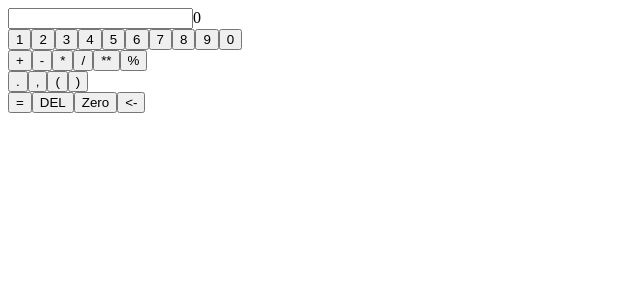
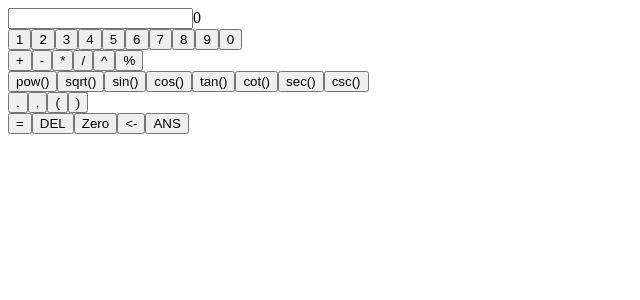
Before and after one commit to Rcontre360/react_calculator, a React (Create React App) app: page / in a window 1280 px wide. Shown: the top 300 px of the page, without its empty margins (0-640 px from the left). Built offline with nearby package versions, Linux system fonts and the light colour scheme.

Commit message:
added functionality

```diff
--- a/src/App.js
+++ b/src/App.js
@@ -1,8 +1,9 @@
 import React from "react";
+import propTypes from "prop-types";
+
 import {CalculatorInput} from "./components/input";
 import {CalculatorBody} from "./components/body";
 import CalculatorContext from "./calculator/context";
-import propTypes from "prop-types";
 
 class App extends React.Component{
 
@@ -10,10 +11,12 @@ class App extends React.Component{
 		super(props);
 		this.state = {
 			result:"0",
-			calculatorString:""
+			calculatorString:"",
+			prevResult:"0"
 		}
 		this.setResult = this.setResult.bind(this);
 		this.setCalculatorString = this.setCalculatorString.bind(this);
+		this.setPrevResult = this.setPrevResult.bind(this);
 	}
 
 	setResult(result){
@@ -24,13 +27,24 @@ class App extends React.Component{
 		this.setState({calculatorString});
 	}
 
+	setPrevResult(prevResult){
+		this.setState({prevResult});
+	}
+
 	render(){
 	return(
 		<div className="container">
-			<CalculatorInput setCalculatorString={this.setCalculatorString}{...this.state}/>
+			<CalculatorInput
+				setCalculatorString={this.setCalculatorString}
+				result={this.state.result}
+				{...this.state}
+			/>
 			<CalculatorContext.Provider value={{
 				calculatorString:this.state.calculatorString,
-				setCalculatorString:this.setCalculatorString
+				setCalculatorString:this.setCalculatorString,
+				setResult:this.setResult,
+				prevResult:this.state.prevResult,
+				setPrevResult:this.setPrevResult
 			}}>
 				<CalculatorBody />
 			</CalculatorContext.Provider>
--- a/src/calculator/calcButtons.js
+++ b/src/calculator/calcButtons.js
@@ -17,13 +17,13 @@ export const operators = [
 	{str:"-",id:"substract"},
 	{str:"*",id:"multiply"},
 	{str:"/",id:"divide"},
-	{str:"**"},
+	{str:"^"},
 	{str:"%"},
 ]
 
 export const functions = [
 	{str:"pow()"},
-	{str:"sqr()"},
+	{str:"sqrt()"},
 	{str:"sin()"},
 	{str:"cos()"},
 	{str:"tan()"},
@@ -43,5 +43,6 @@ export const standar = [
 	{str:"=",id:"equals",action:"SHOW_RESULT"},
 	{str:"DEL",id:"clear",action:"DELETE_FORMULA"},
 	{str:"Zero",action:"DELETE_ALL"},
-	{str:"<-",action:"DELETE_ONE"}
+	{str:"<-",action:"DELETE_ONE"},
+	{str:"ANS",action:"PREV_RESULT"}
 ]
--- /dev/null
+++ b/src/calculator/functions.js
@@ -0,0 +1,29 @@
+import {operators,symbols} from "./calcButtons";
+
+const withoutRepeatedSymbols = (symbols,str,not=[])=>{
+	let res="",count=0;
+
+	for (let i=str.length-1;i>=0;i--){
+		let add = str[i];
+
+		let found = symbols.find(op=>op.str===add);
+		let except = not.find(op=>op.str===add);
+
+		if (found){
+			if (count>0)
+				add="";
+			if (!except)
+				count++;
+		} else {
+			count=0;
+		}
+		res = add+res;
+	}
+	return res;
+}
+
+export const parseCalculationString = (str)=>{
+	let res = "";
+	res = withoutRepeatedSymbols(operators,str,[{str:"-"}]);
+	return withoutRepeatedSymbols(symbols,res,[{str:"("},{str:")"}]);
+}
--- a/src/components/body.js
+++ b/src/components/body.js
@@ -1,8 +1,11 @@
 import React from "react";
 import PropTypes from "prop-types";
+import {evaluate} from "mathjs";
+
 import {CalculusButton,ActionButton} from "./buttons";
-import {numbers,operators,standar,symbols} from "../calculator/calcButtons";
+import {numbers,operators,standar,symbols,functions} from "../calculator/calcButtons";
 import CalculatorContext from "../calculator/context";
+import {parseCalculationString} from "../calculator/functions";
 
 export const CalculatorBody = (props)=>{
 
@@ -10,35 +13,74 @@ export const CalculatorBody = (props)=>{
 	<div className="buttons_container" data-test="calculator_body">
 		<FieldWrapper buttons={numbers} Type={CalculusButton}/>
 		<FieldWrapper buttons={operators} Type={CalculusButton}/>
+		<FieldWrapper buttons={functions} Type={CalculusButton}/>
 		<FieldWrapper buttons={symbols} Type={CalculusButton}/>
 		<FieldWrapper buttons={standar} Type={ActionButton}/>
 	</div>
 	);
 }
 
+const evaluateString = (str)=>{
+	let res;
+	try {
+		res = evaluate(str);
+	} catch(err){
+		res = false;
+	}
+	return res;
+}
+
 export const FieldWrapper = (props)=>{
 	const {buttons,Type} = props;
-	const {setCalculatorString,calculatorString} = React.useContext(CalculatorContext);
+	const {
+		setCalculatorString,
+		calculatorString,
+		setResult,
+		prevResult,
+		setPrevResult
+	} = React.useContext(CalculatorContext);
 
 	const setUserAction = (btn)=>{
 		const {action} = btn;
-		console.log(btn)
+		let string = calculatorString;
+		let resString=false;
+
 		switch (action) {
 			case "APPEND":
-				setCalculatorString(calculatorString+btn.str);
+				string = string+btn.str;
 				break;
 			case "SHOW_RESULT":
+				resString = evaluateString(calculatorString);
+				if (resString===false)
+					resString = "INVALID SYNTAX";
+				else{
+					string=String(resString);
+					setPrevResult(resString)
+				}
+				break;
+			case "PREV_RESULT":
+				string = string+prevResult
+				break;
+			case "DELETE_ALL":
+				resString = "0";
+				string="";
 				break;
 			case "DELETE_FORMULA":
-				break;
-			case "DELETE_ALL":
+				string = "";
 				break;
 			case "DELETE_ONE":
+				const end = calculatorString.length-1;
+				string = calculatorString.substring(0,end);
 				break;
 			default:
+				console.log("switch default. Check error",btn);
 				break;
 		}
 
+		string = parseCalculationString(string);
+		setCalculatorString(string);
+		if (resString!==false)
+			setResult(String(resString))
 	}
 
 	return(
--- a/src/components/buttons.js
+++ b/src/components/buttons.js
@@ -2,16 +2,20 @@ import React from "react";
 import PropTypes from "prop-types";
 
 export const StandarButton = (props)=>{
-	const {children,onClick} = props;
+	const {children,onClick,id} = props;
 
 	if (!onClick)
 		onClick = e=>e;
 
 	return(
-		<button onClick={onClick} className="btn" data-test="standar_btn" {...props}>
+		<button onClick={onClick} className="btn" data-test="standar_btn" id={id}>
 			{children}
 		</button>
 	);
+}
+
+StandarButton.propTypes = {
+	onClick:PropTypes.func
 }
 
 export const ActionButton = (props)=>{
@@ -24,6 +28,12 @@ export const ActionButton = (props)=>{
 	);
 }
 
+ActionButton.propTypes = {
+	str:PropTypes.string,
+	btnfunction:PropTypes.func,
+	action:PropTypes.string
+}
+
 export const CalculusButton = (props)=>{
 	const {str,btnfunction} = props;
 
@@ -33,3 +43,8 @@ export const CalculusButton = (props)=>{
 		</StandarButton>
 	);
 }
+
+CalculusButton.propTypes = {
+	str:PropTypes.string,
+	btnfunction:PropTypes.func
+}
```
Also changed, not shown: 2 other files (tests, documents, lock files or other folders).
